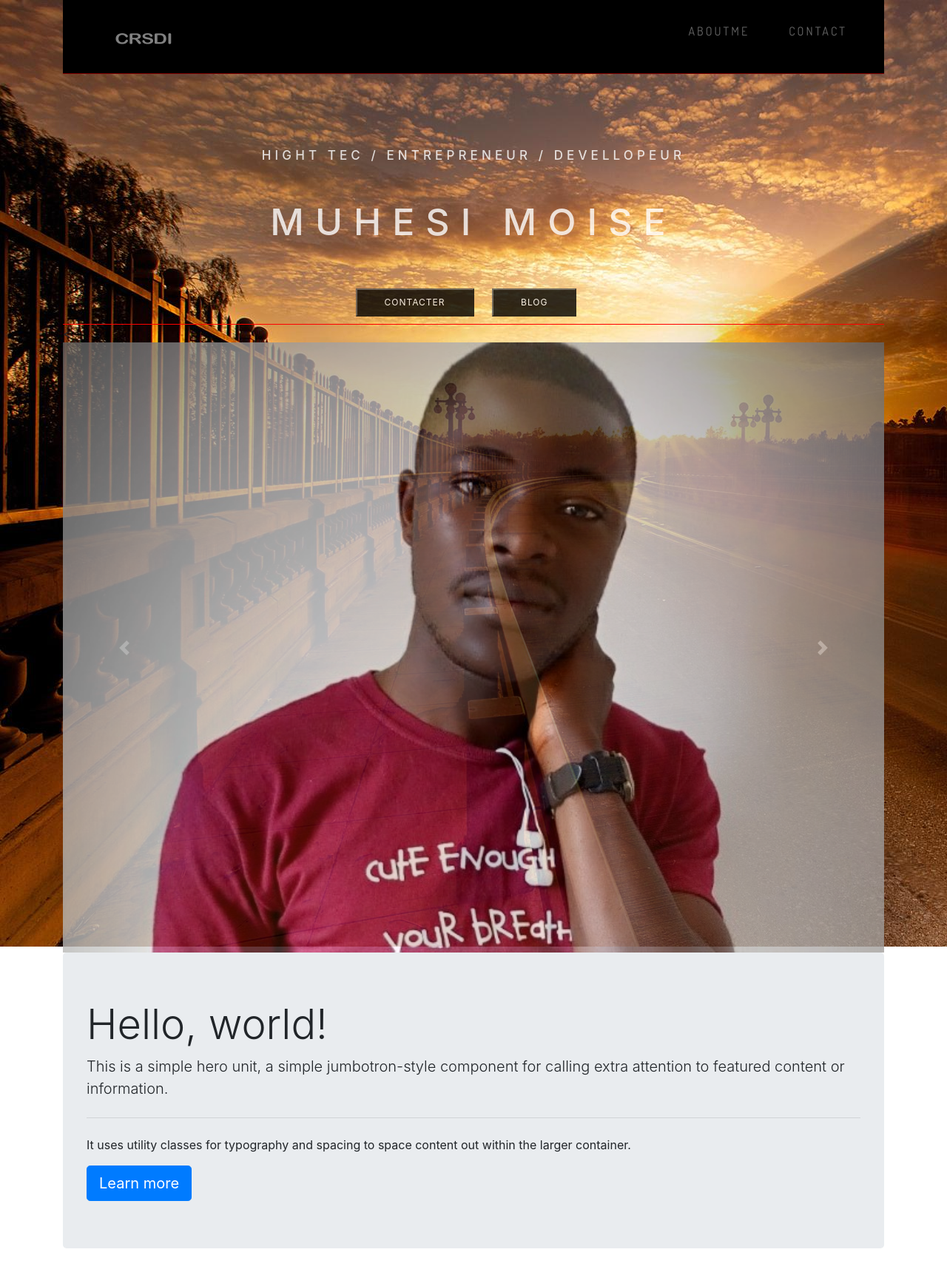
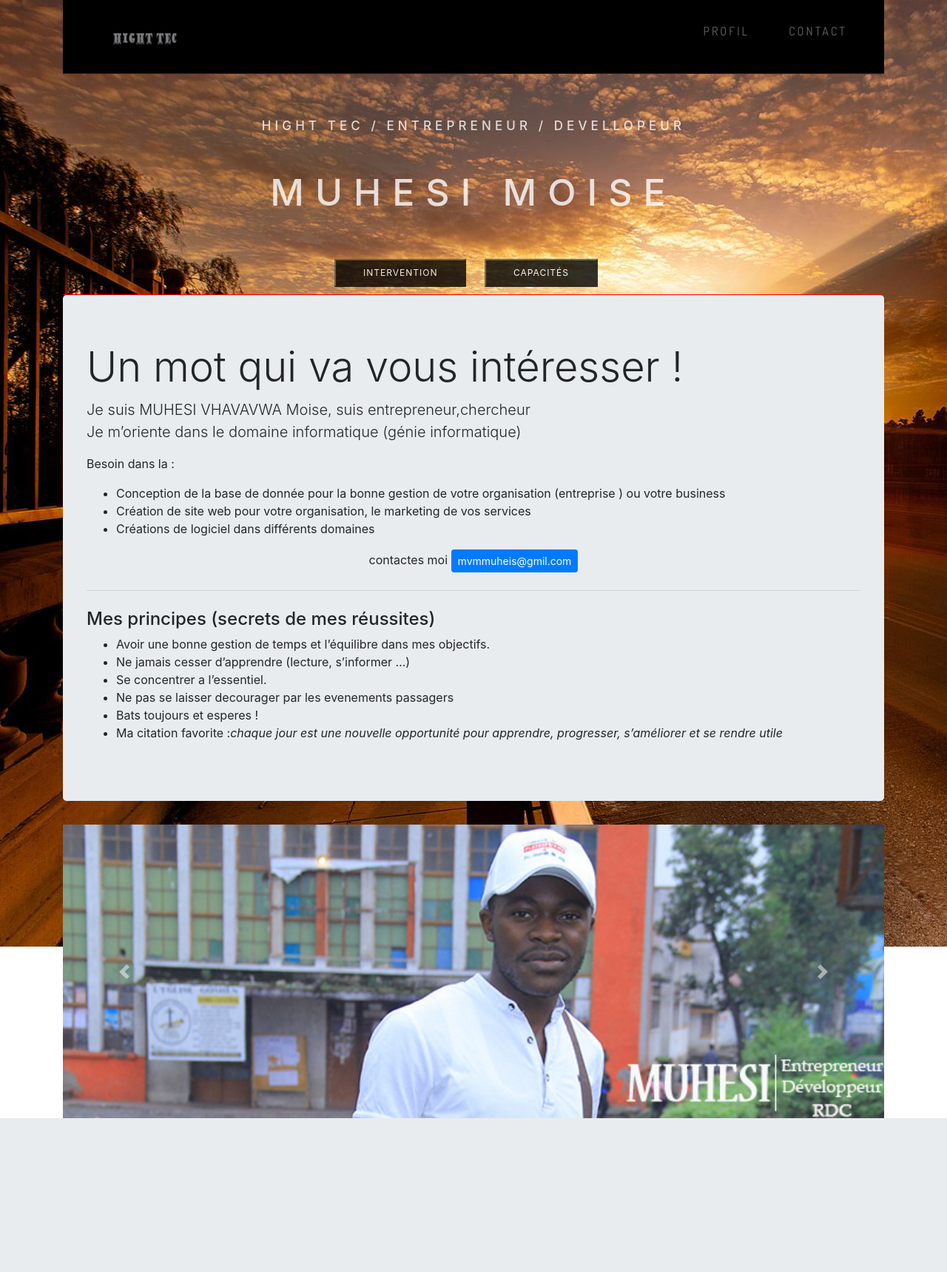
Before and after one commit to MUHESI/Callme, a PHP site: page / in a window 1280 px wide. Shown: the whole page at 74% size. After the commit the page ends 1512 px from the top, so only its background shows below. Run offline with PHP 8.4, Linux system fonts and the light colour scheme.

Commit message:
update file

```diff
--- a/css/style.css
+++ b/css/style.css
@@ -84,7 +84,7 @@ header{
 }
 .header_content{
 	/*height: 200px;*/
-	margin-top:100px;
+	margin-top:60px;
 	text-transform: uppercase;
 	/*transform: translate(+50%, -50%);*/
 	color:rgb(255, 255, 255, .8);
@@ -139,5 +139,5 @@ header{
     opacity:1;
 }
 #carouselExampleFade{
-	opacity: 0.8;
+	/*opacity: 0.8;*/
 }
--- a/index.html
+++ b/index.html
@@ -11,7 +11,7 @@
     <link rel="stylesheet" href="css/style.css">
     <link rel="stylesheet" href="css/bootstrap.css">
     <link rel="stylesheet" href="https://fonts.googleapis.com/css?family=Dosis">
-    <title> MyProject</title>
+    <!-- <title> MyProject</title> -->
 </head>
 <body>
     <div class="container">
@@ -22,8 +22,8 @@
             </div>
             <div class="menu_list">
                 <ul>
-                  <li> <a href="#">AboutMe</a>  </li>
-                  <li><a href="#">Contact</a></li>
+                  <li> <a href="#album">Profil</a>  </li>
+                  <li><a href="# mailto:mvmmuhesi@gmil.com">Contact</a></li>
                 </ul>
           </div>
         </div>
@@ -33,19 +33,53 @@
           <h2>HIGHT TEC / ENTREPRENEUR / DEVELLOPEUR</h2>
           <h1>MUHESI Moise</h1>
 
-          <button><a href="#">Contacter</a> </button>
-          <button><a href="#">Blog</a> </button>
+          <button><a href="#" data-toggle="tooltip" data-placement="bottom"
+                        title="+243 9987999306">Intervention</a> </button>
+          <button><a href="#">Capacités</a> </button>
       </div>
-      <
+
+      <div class="jumbotron">
+        <h1 class="display-4">Un mot qui va vous intéresser !</h1>
+        <p class="lead">
+          Je suis MUHESI VHAVAVWA Moise, suis entrepreneur,chercheur<br />
+          Je m’oriente dans le domaine informatique (génie informatique)
+          </p>
+          <p>
+            Besoin dans la :<br />
+          <ul>
+            <li>Conception de la base de donnée pour la bonne gestion de votre organisation (entreprise ) ou votre business  </li>
+            <li>Création de site web pour votre organisation, le marketing de vos services </li>
+            <li> Créations de logiciel dans différents domaines</li>
+        </ul>
+        <div class="text-center"> contactes moi <a class="btn btn-primary btn-sm" href="mailto:mvmuhesi@gmil.com" role="button"> mvmmuheis@gmil.com </a>
+        </div>
+        </p>
+        <hr class="my-4">
+        <p>
+          <h4>Mes principes (secrets de mes réussites)</h4>
+          <ul>
+            <li>Avoir une bonne gestion de temps et l’équilibre dans mes objectifs.</li>
+
+            <li> Ne jamais cesser d’apprendre (lecture, s’informer …) </li>
+            <li>Se concentrer a l’essentiel.</li>
+            <li>Ne pas se laisser decourager par les evenements passagers </li>
+            <li>Bats  toujours et esperes !</li>
+            <li>
+              Ma citation favorite :<em>chaque jour est une nouvelle opportunité pour apprendre, progresser, s’améliorer et se rendre utile</em>
+            </li>
+          </ul>
+        </p>
+        <!-- <a class="btn btn-primary btn-lg" href="#" role="button">Learn more</a> -->
+    </div>
 
 <div id="carouselExampleFade" class="carousel slide carousel-fade" data-ride="carousel">
   <div class="carousel-inner">
     <div class="carousel-item active">
       <img src="img/mypictures/moise.jpg" class="d-block w-100" alt="...">
     </div>
-    <div class="carousel-item">
+<!--     <div class="carousel-item">
       <img src="img/mypictures/im2.jpg" class="d-block w-100" alt="...">
-    </div>
+    </div> -->
     <div class="carousel-item">
       <img src="img/mypictures/pot.jpg" class="d-block w-100" alt="...">
     </div>
@@ -57,19 +91,13 @@
     <span class="carousel-control-prev-icon" aria-hidden="true"></span>
     <span class="sr-only">Previous</span>
   </a>
-  <a class="carousel-control-next" href="#carouselExampleFade" role="button" data-slide="next">
+  <a id="album" class="carousel-control-next" href="#carouselExampleFade" role="button" data-slide="next">
     <span class="carousel-control-next-icon" aria-hidden="true"></span>
     <span class="sr-only">Next</span>
   </a>
 </div>
 
-    <div class="jumbotron">
-      <h1 class="display-4">Hello, world!</h1>
-      <p class="lead">This is a simple hero unit, a simple jumbotron-style component for calling extra attention to featured content or information.</p>
-      <hr class="my-4">
-      <p>It uses utility classes for typography and spacing to space content out within the larger container.</p>
-      <a class="btn btn-primary btn-lg" href="#" role="button">Learn more</a>
-    </div>
+
 </div>
     <script src="js/jquery.js"></script>
 
```
Also changed, not shown: img/favicon/logo1.png, img/mypictures/im2.jpg, img/mypictures/moise.jpg, img/mypictures/pot.jpg, img/mypictures/rapha.jpg.
